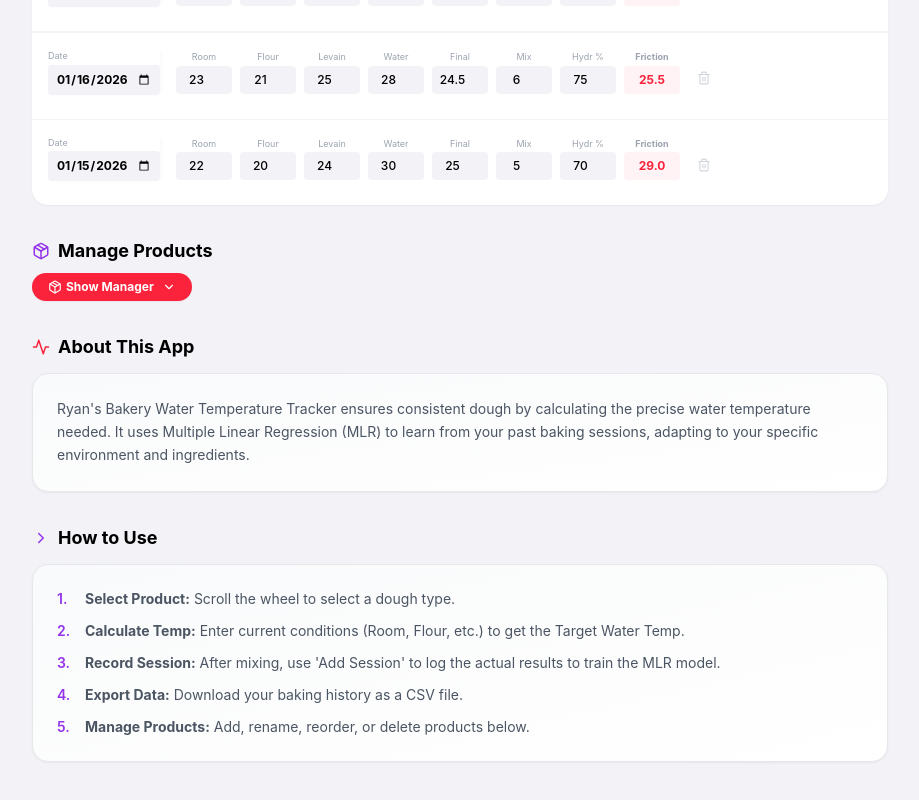
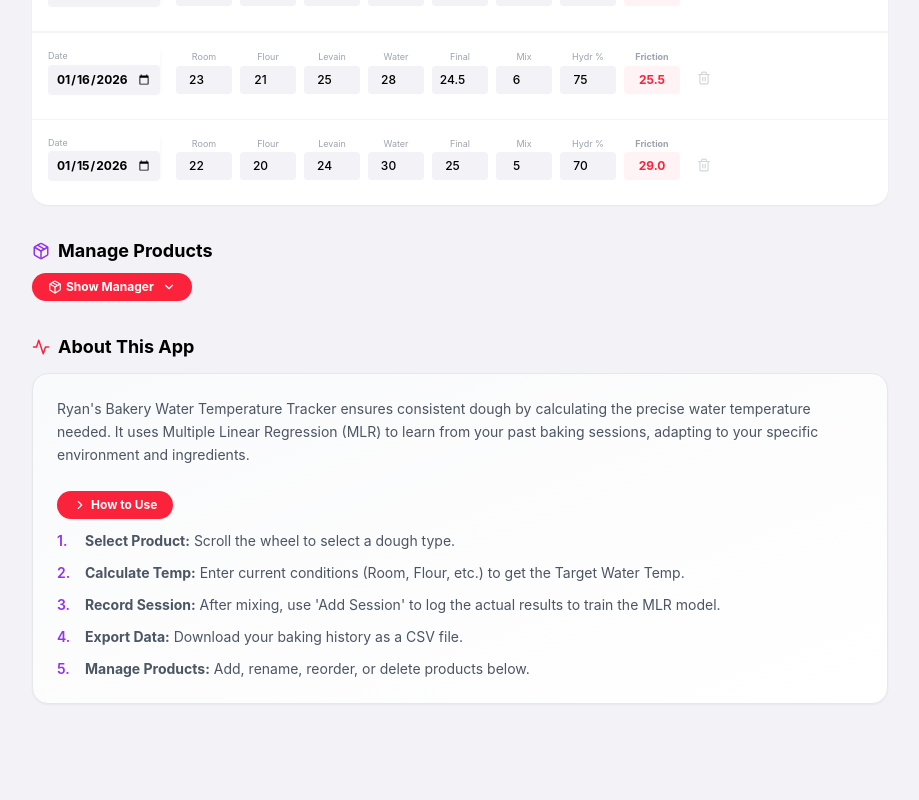
Before and after one commit to ghryan0000/dough-temp-tracker, a React (Vite) app: page / in a window 1280 px wide. Shown: the part 835-1635 px from the top of the page, without its empty margins (180-1099 px from the left). Built offline with nearby package versions, Linux system fonts and the light colour scheme.

Commit message:
style: style 'How to Use' header to match 'Add Session' button format

```diff
--- a/dough-temp-tracker.tsx
+++ b/dough-temp-tracker.tsx
@@ -966,18 +966,14 @@ export default function DoughTempTracker() {
           </h2>
 
           <div className="bg-gradient-to-br from-gray-50 to-white border border-gray-200 rounded-2xl p-6 shadow-sm">
-            <p className="text-sm text-gray-600 leading-relaxed">
+            <p className="text-sm text-gray-600 leading-relaxed mb-6">
               {t.aboutContent}
             </p>
-          </div>
-        </div>
 
-        {/* How to Use Section */}
-        <div className="mt-8 px-1">
-          <h2 className="text-lg font-bold text-black flex items-center gap-2 mb-3">
-            <ChevronRight size={18} className="text-purple-600" /> {t.howToUseTitle}
-          </h2>
-          <div className="bg-gradient-to-br from-gray-50 to-white border border-gray-200 rounded-2xl p-6 shadow-sm">
+            <div>
+              <h3 className="bg-apple-red text-white px-4 py-1.5 rounded-full text-xs font-bold inline-flex items-center gap-1 shadow-sm mb-3">
+                <ChevronRight size={14} className="text-white" /> {t.howToUseTitle}
+              </h3>
               <div className="space-y-3 text-sm text-gray-600">
                 {[
                   { title: t.step1Title, content: t.step1Content },
@@ -993,6 +989,7 @@ export default function DoughTempTracker() {
                     </div>
                   </div>
                 ))}
+              </div>
             </div>
           </div>
         </div>
```
Lines whose indentation alone changed are shown as unchanged.
